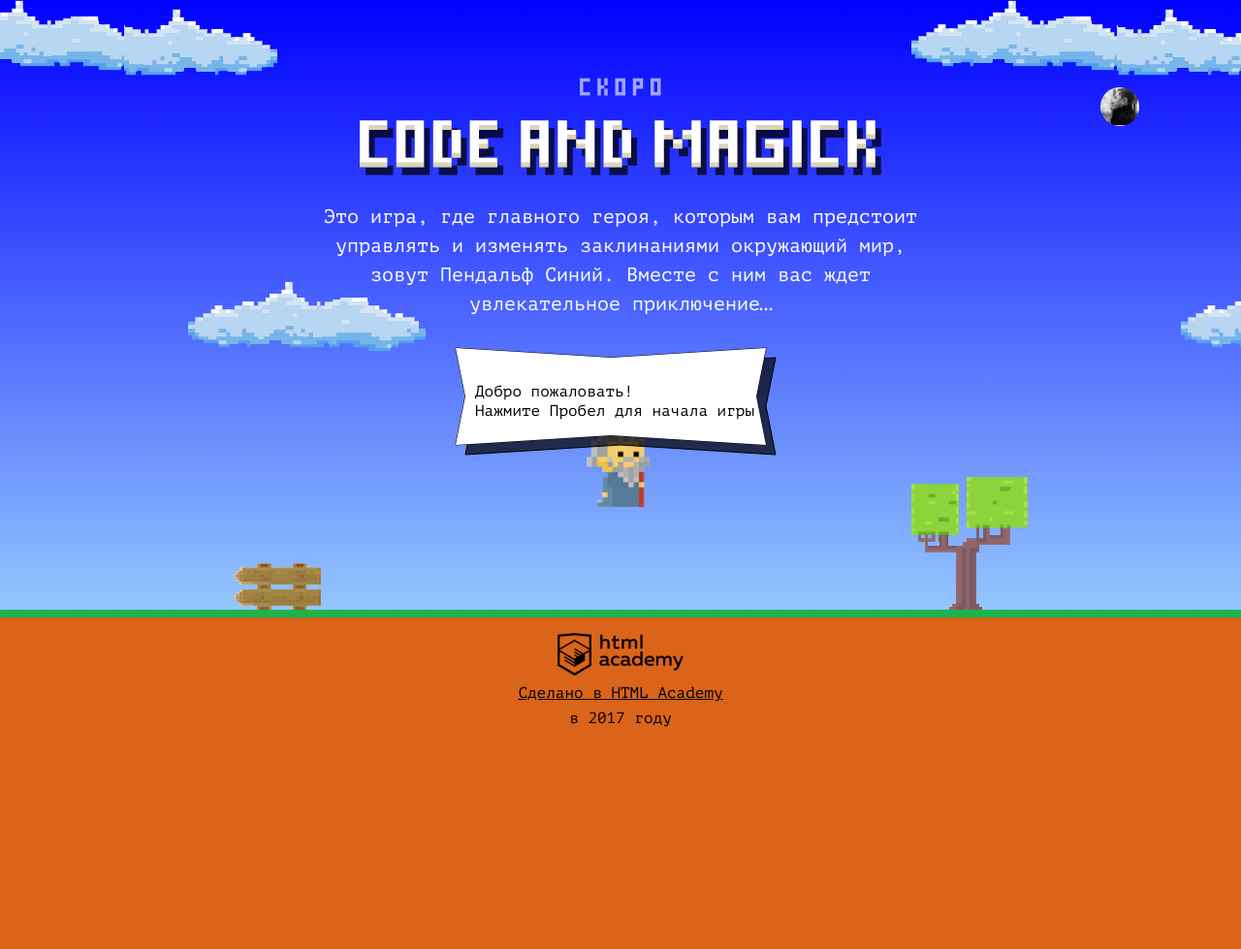
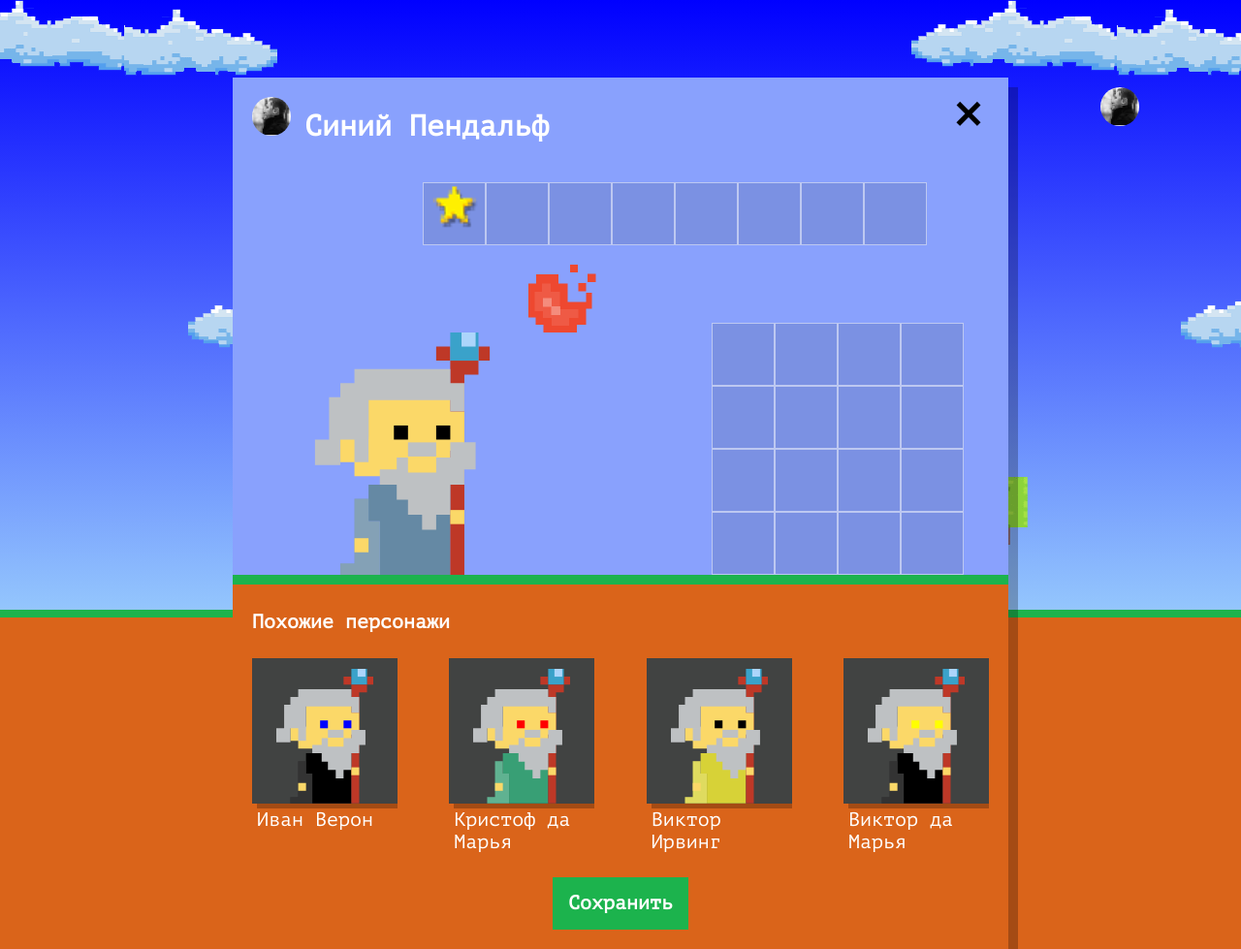
Before and after one commit to NelliNosova/1336029-code-and-magick-21, a website: page index.html in a window 1280 px wide. Shown: the whole page at 97% size. Before the commit the page ends 800 px from the top, so only its background shows below. Drawn offline with Linux system fonts and the light colour scheme.

Commit message:
Создала разных игроков

```diff
--- a/index.html
+++ b/index.html
@@ -200,6 +200,7 @@
     };
 
   </script>
+  <script src="js/setup.js"></script>
   <script src="js/stat.js"></script>
   <script src="js/game.js"></script>
 
--- /dev/null
+++ b/js/setup.js
@@ -0,0 +1,90 @@
+'use strict';
+
+var setupBox = document.querySelector('.setup');
+setupBox.classList.remove('hidden');
+
+var PLAYER_NAMES = [
+  'Иван',
+  'Хуан Себастьян',
+  'Мария',
+  'Кристоф',
+  'Виктор',
+  'Юлия',
+  'Люпита',
+  'Вашингтон'
+];
+
+var PLAYER_SECOND_NAMES = [
+  'да Марья',
+  'Верон',
+  'Мирабелла',
+  'Вальц',
+  'Онопко',
+  'Топольницкая',
+  'Нионго',
+  'Ирвинг',
+];
+
+var PLAYER_COAT_COLORS = [
+  'rgb(101, 137, 164)',
+  'rgb(241, 43, 107)',
+  'rgb(146, 100, 161)',
+  'rgb(56, 159, 117)',
+  'rgb(215, 210, 55)',
+  'rgb(0, 0, 0)',
+];
+
+
+var PLAYER_EYES_COLORS = [
+  'black',
+  'red',
+  'blue',
+  'yellow',
+  'green'
+];
+
+var PLAYER_NUMBER = 4;
+
+var getRandomInt = function (min, max) {
+  min = Math.ceil(min);
+  max = Math.floor(max);
+  return Math.floor(Math.random() * (max - min)) + min;
+};
+
+var getRandomItem = function (array) {
+  var index = getRandomInt(0, array.length);
+  return array[index];
+};
+
+
+var PLAYERS = [];
+for (var i = 0; i < PLAYER_NUMBER; i++) {
+  var PLAYER = {
+    name: getRandomItem(PLAYER_NAMES) + ' ' + getRandomItem(PLAYER_SECOND_NAMES),
+    coatColor: getRandomItem(PLAYER_COAT_COLORS),
+    eyesColor: getRandomItem(PLAYER_EYES_COLORS)
+  };
+
+  PLAYERS.push(PLAYER);
+}
+
+
+document.querySelector('.setup-similar').classList.remove('hidden');
+
+var similarListElement = document.querySelector('.setup-similar-list');
+var similarPlayerTemplate = document.querySelector('#similar-wizard-template').content.querySelector('.setup-similar-item');
+
+for (var j = 0; j < PLAYER_NUMBER; j++) {
+  var playerElement = similarPlayerTemplate.cloneNode(true);
+
+  var wizardName = playerElement.querySelector('.setup-similar-label');
+  wizardName.textContent = PLAYERS[j].name;
+
+  var wizardCoat = playerElement.querySelector('.wizard-coat');
+  wizardCoat.style.fill = PLAYERS[j].coatColor;
+
+  var wizardEyes = playerElement.querySelector('.wizard-eyes');
+  wizardEyes.style.fill = PLAYERS[j].eyesColor;
+
+  similarListElement.appendChild(playerElement);
+}
```
